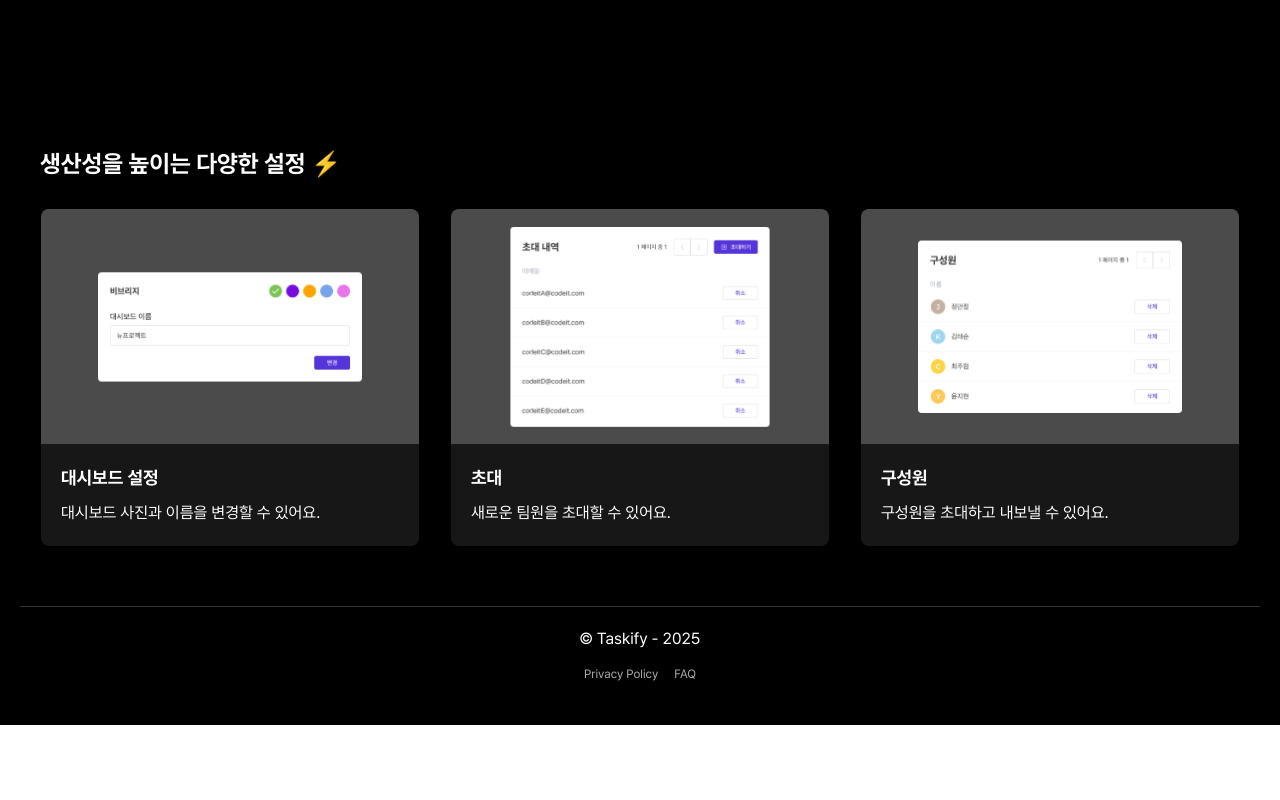
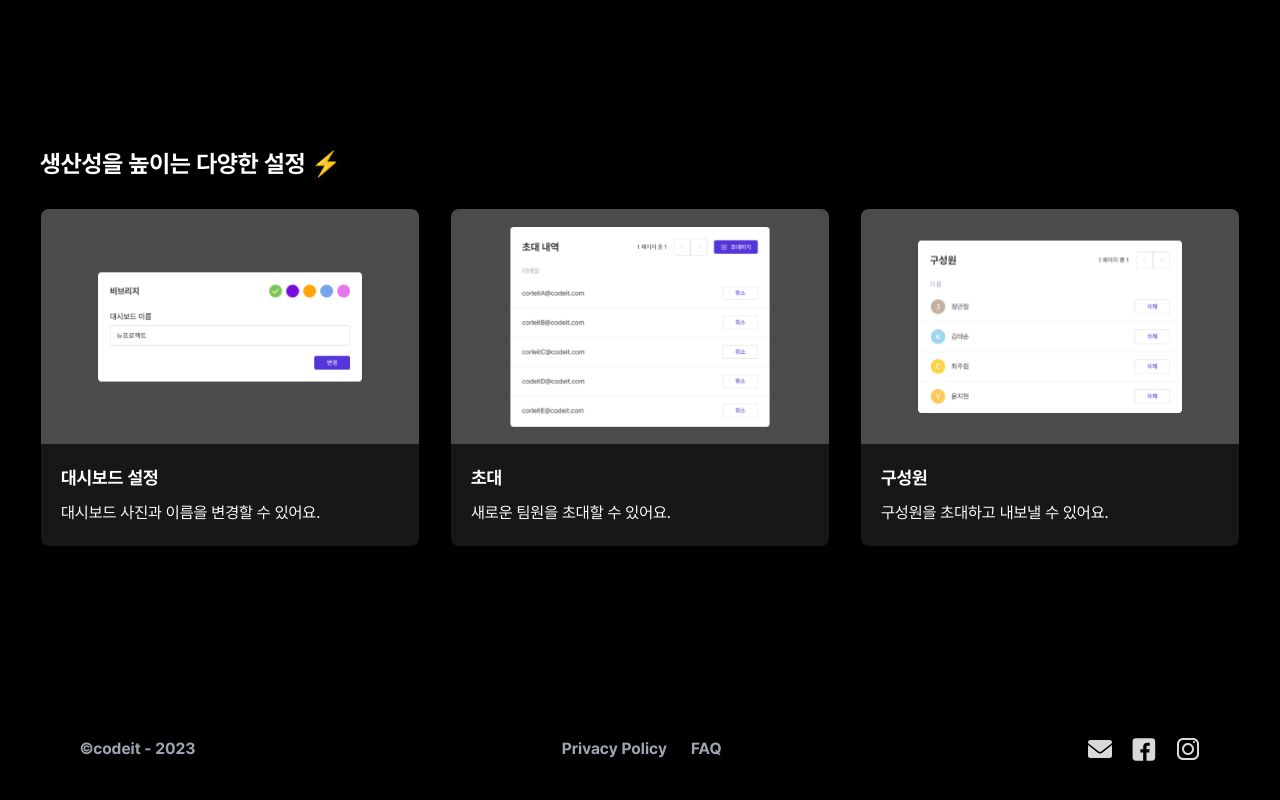
Before and after one commit to FE14-Team7-Taskify/Taskify, a Next.js app: page / in a window 1280 px wide. Shown: the part 2250-3050 px from the top of the page. Before the commit the page ends 2975 px from the top, so only its background shows below. Built offline with nearby package versions, Linux system fonts and the light colour scheme; no server answers.

Commit message:
TAS-84: 설정 UI 완료

```diff
--- a/src/pages/index.module.scss
+++ b/src/pages/index.module.scss
@@ -186,6 +186,7 @@
   }
 }
 
+/* 설정 UI */
 .settings {
   h3 {
     text-align: center;
@@ -264,20 +265,61 @@
   }
 }
 
+/* 푸터 UI */
 .footer {
-  margin-top: 6rem;
+  margin-top: 15rem;
   padding-top: 2rem;
-  border-top: 1px solid #333;
   text-align: center;
+
+  p {
+    @include s.text-style('lg', 700, s.$color-gray-9FA6B2);
+  }
 
   nav {
     margin-top: 1rem;
 
     a {
+      @include s.text-style('lg', 700, s.$color-gray-9FA6B2);
       margin: 0 0.8rem;
-      font-size: 1.2rem;
-      color: #aaa;
       text-decoration: none;
     }
   }
+
+  .snsIcons {
+    margin-top: 2rem;
+    display: flex;
+    justify-content: center;
+    gap: 2rem;
+
+    img {
+      width: 2.4rem;
+      height: 2.4rem;
+    }
+  }
+
+  @include s.mq-md {
+    display: flex;
+    align-items: center;
+    justify-content: space-between;
+    padding: 4rem 6rem 2rem;
+
+    p {
+      margin: 0;
+    }
+
+    nav {
+      margin-top: 0;
+
+      a {
+        margin: 0 1.2rem;
+      }
+    }
+
+    .snsIcons {
+      margin-top: 0;
+    }
+  }
+
+  @include s.mq-lg {
+  }
 }
--- a/src/pages/index.tsx
+++ b/src/pages/index.tsx
@@ -108,11 +108,16 @@ export default function HomePage() {
 
       {/* 푸터 */}
       <footer className={styles.footer}>
-        <p>© Taskify - 2025</p>
+        <p>©codeit - 2023</p>
         <nav>
           <a href="#">Privacy Policy</a>
           <a href="#">FAQ</a>
         </nav>
+        <div className={styles.snsIcons}>
+          <Image src="/icon/email.svg" alt="email" width={24} height={24} />
+          <Image src="/icon/facebook.svg" alt="facebook" width={24} height={24} />
+          <Image src="/icon/instagram.svg" alt="instagram" width={24} height={24} />
+        </div>
       </footer>
     </div>
   );
```
